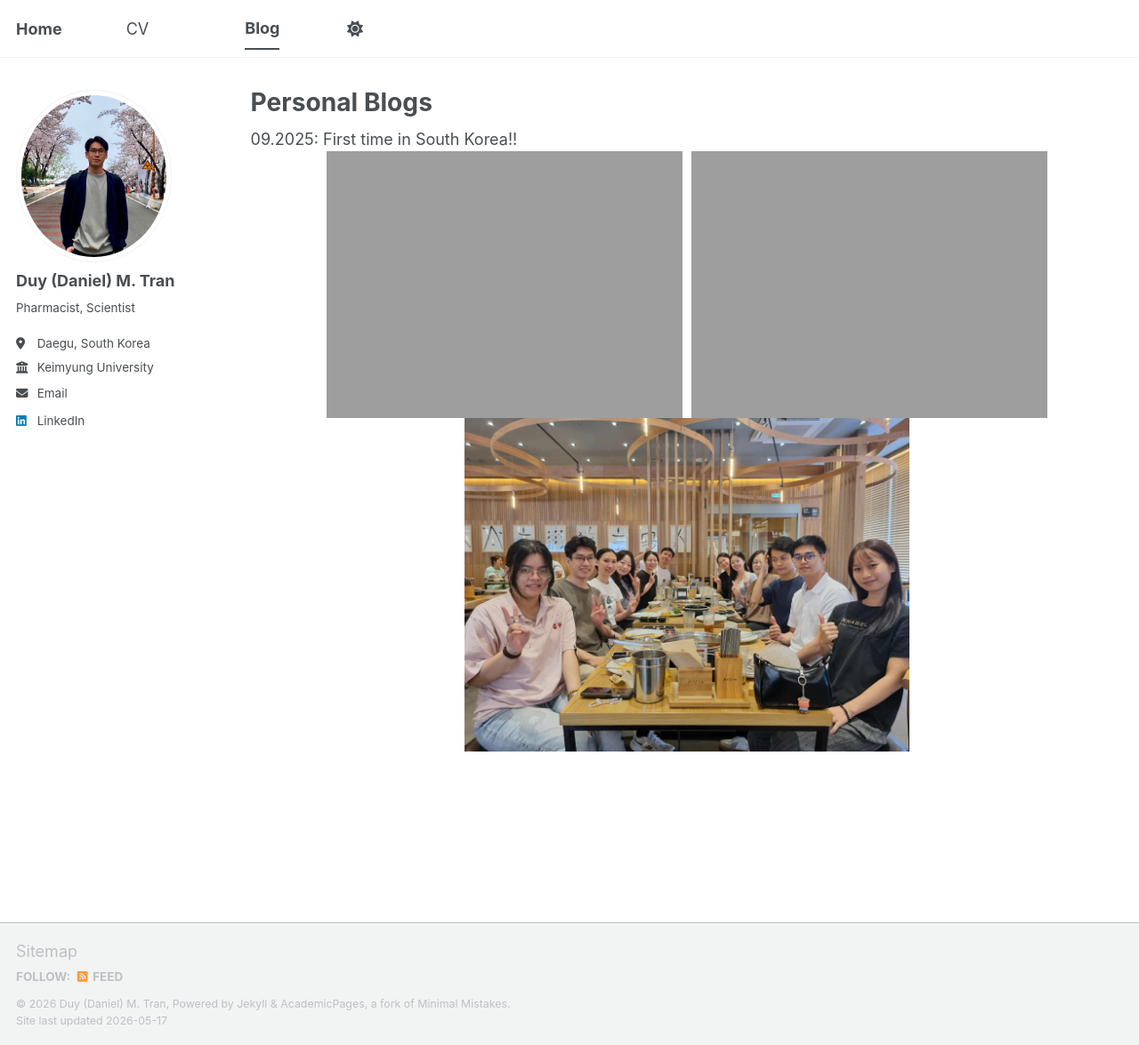
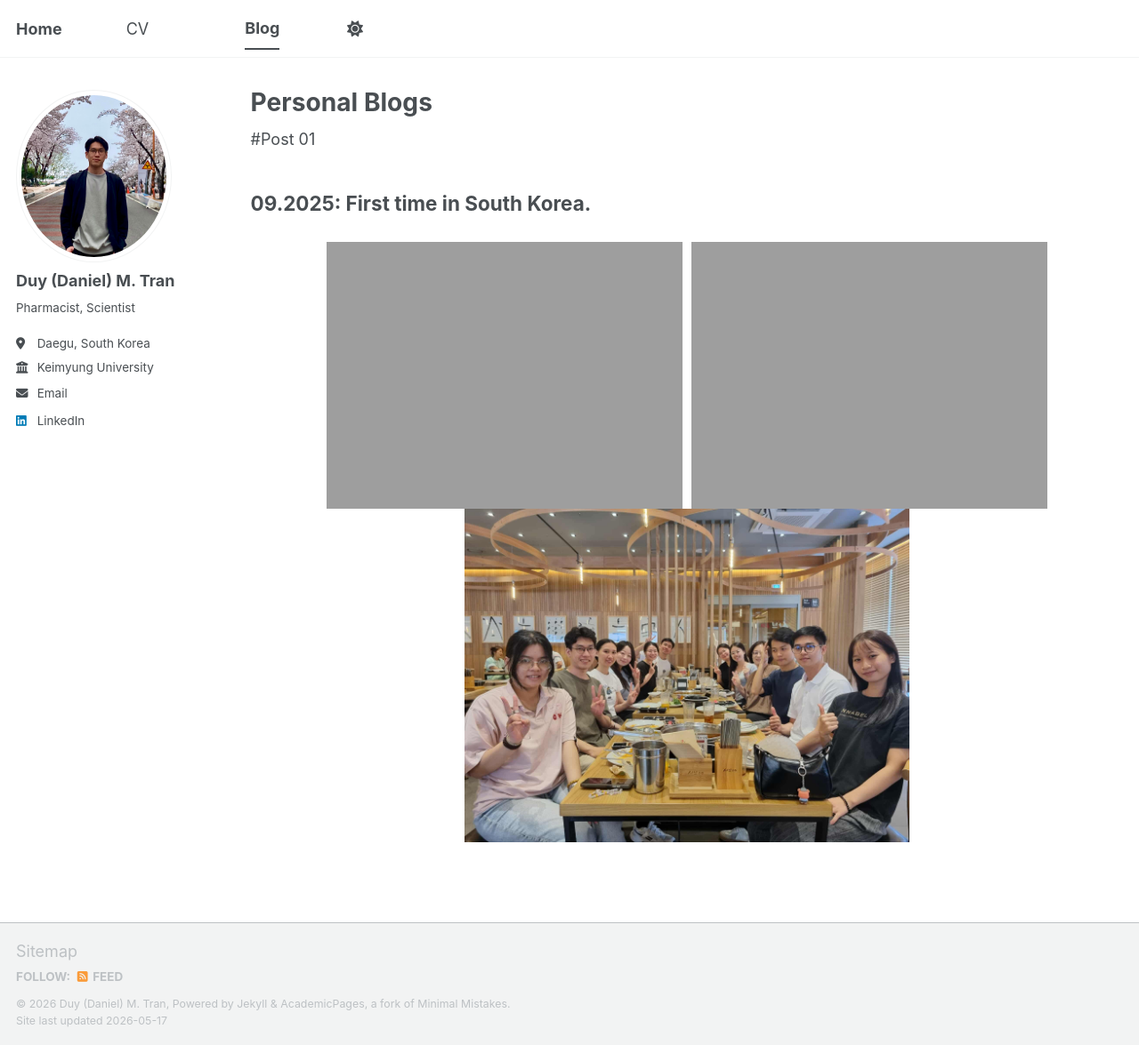
Before and after one commit to tranminhduy-git/tmduy.github.io, a Jekyll site: the page built from _pages/year-archive.html, in a window 1280 px wide and 1175 px high. Shown: the whole window at 89% size. Built offline with Jekyll 4.4.1, drawn with Linux system fonts in a browser that asks for light colours; a script bundle is joined from its source files by our own code; library files that are not in the unit come from our copies.

Commit message:
Update year-archive.html

```diff
--- a/_pages/year-archive.html
+++ b/_pages/year-archive.html
@@ -18,7 +18,13 @@ redirect_from:
   {% include archive-single.html %}
 {% endfor %}
 
-09.2025: First time in South Korea!!
+
+#Post 01
+<h2 style="margin-bottom:30px;">
+
+  09.2025: First time in South Korea.
+
+</h2>
 
 <div style="display:flex; gap:10px; justify-content:center; flex-wrap:wrap;">
 
```
